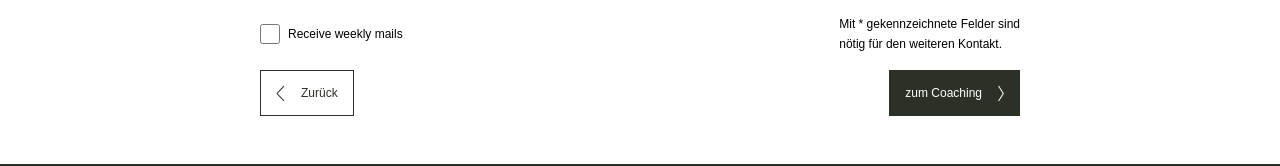
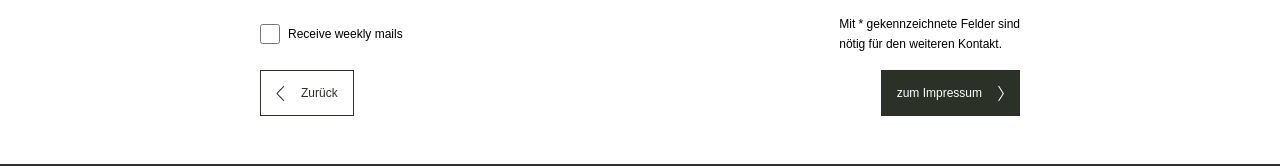
Before and after one commit to MamtazDev/catha-lifecoach-react, a React (Vite) app: page /contact in a window 1280 px wide. Shown: the part 1022-1188 px from the top of the page. Built offline with nearby package versions, Linux system fonts and the light colour scheme; a web font is replaced by a local one.

Commit message:
add link

```diff
--- a/src/App.css
+++ b/src/App.css
@@ -74,7 +74,8 @@ footer {
   text-decoration-thickness: 2px;
 }
 
-.nav-link:active {
+.nav-link:active,
+.nav-link:focus {
   color: #DCD2C4;
   text-decoration: underline;
   text-underline-offset: 4px;
--- a/src/Components/About/AboutFooter.jsx
+++ b/src/Components/About/AboutFooter.jsx
@@ -1,6 +1,7 @@
 import React from "react";
 import before from "../../assets/before.png";
 import after from "../../assets/after.png";
+import { Link } from "react-router-dom";
 
 const AboutFooter = () => {
   return (
@@ -37,14 +38,19 @@ const AboutFooter = () => {
           </div>
 
           <div className="next_btn d-flex justify-content-between align-items-center">
+            <Link to="/">
+              {" "}
               <button>
                 <img className="img-fluid me-3" src={before} alt="Left Arrow" />
                 Zurück
               </button>
+            </Link>
+            <Link to="/coaching">
               <button className="after_btn">
                 zum Coaching
                 <img className="img-fluid ms-3" src={after} alt="Right Arrow" />
               </button>
+            </Link>
           </div>
         </div>
       </div>
--- a/src/Components/Coaching/CoachingFooter.jsx
+++ b/src/Components/Coaching/CoachingFooter.jsx
@@ -1,6 +1,7 @@
 import React from "react";
 import before from "../../assets/before.png";
 import after from "../../assets/after.png";
+import { Link } from "react-router-dom";
 
 const CoachingFooter = () => {
   return (
@@ -17,14 +18,19 @@ const CoachingFooter = () => {
           </p>
 
           <div className="next_btn d-flex justify-content-between align-items-center">
+            <Link to="/about">
+              {" "}
               <button>
                 <img className="img-fluid me-3" src={before} alt="Left Arrow" />
                 Zurück
               </button>
+            </Link>
+            <Link to="/contact">
               <button className="after_btn">
-              zum Coaching
+                zum KOntakt
                 <img className="img-fluid ms-3" src={after} alt="Right Arrow" />
               </button>
+            </Link>
           </div>
         </div>
       </div>
--- a/src/Pages/Contact.jsx
+++ b/src/Pages/Contact.jsx
@@ -2,6 +2,7 @@ import React from "react";
 import contactbanner from "../assets/contact-banner.png";
 import before from "../assets/before.png";
 import after from "../assets/after.png";
+import { Link } from "react-router-dom";
 
 const Contact = () => {
   return (
@@ -71,14 +72,20 @@ const Contact = () => {
             style={{ maxWidth: "760px", margin: "auto" }}
             className="next_btn d-flex justify-content-between align-items-center"
           >
+            <Link to="/coaching">
+              {" "}
               <button>
                 <img className="img-fluid me-3" src={before} alt="Left Arrow" />
                 Zurück
               </button>
+            </Link>
+            <Link to="/imprint">
+              {" "}
               <button className="after_btn">
-              zum Coaching
+                zum Impressum
                 <img className="img-fluid ms-3" src={after} alt="Right Arrow" />
               </button>
+            </Link>
           </div>
         </div>
       </div>
```
Lines whose indentation alone changed are shown as unchanged.
